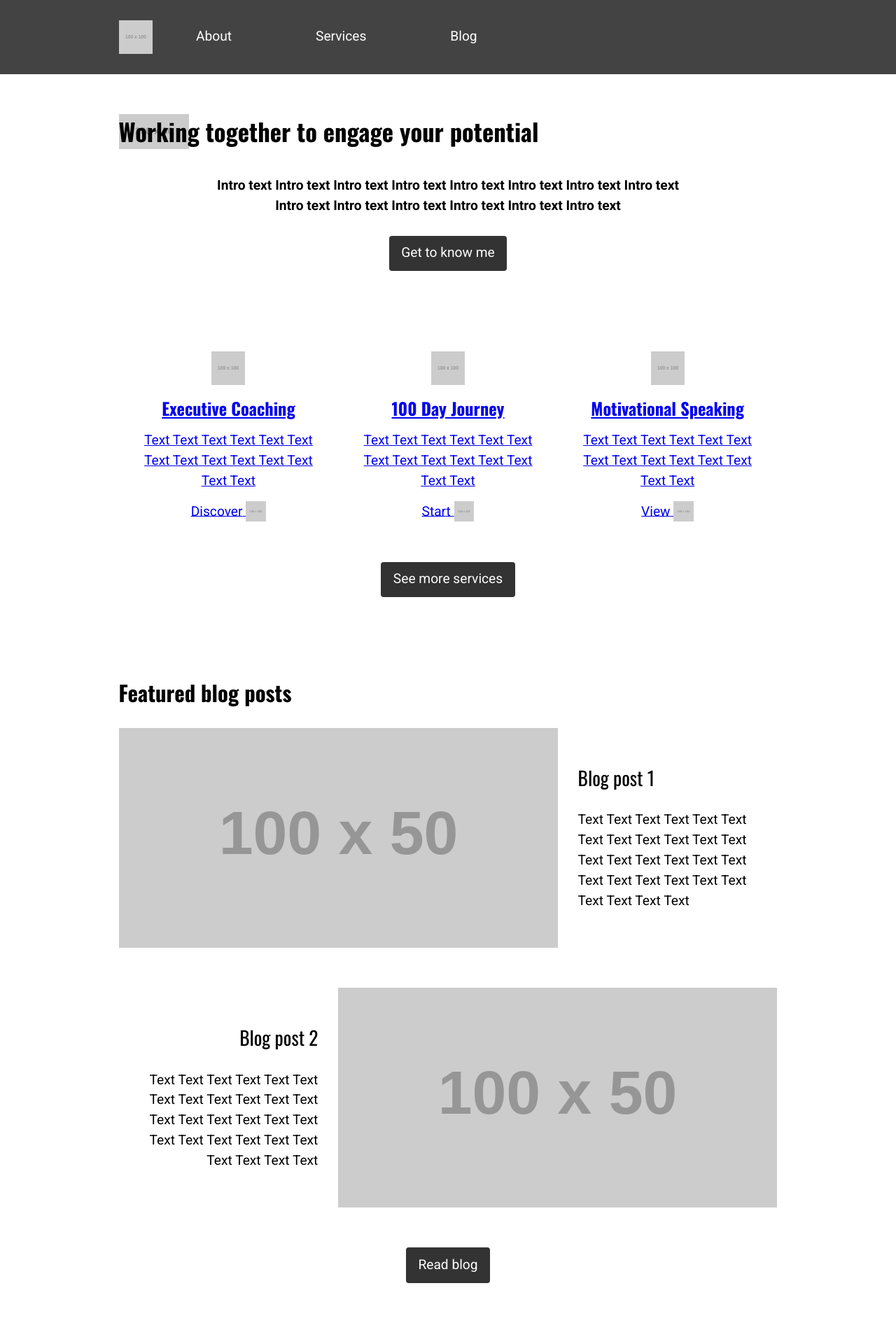
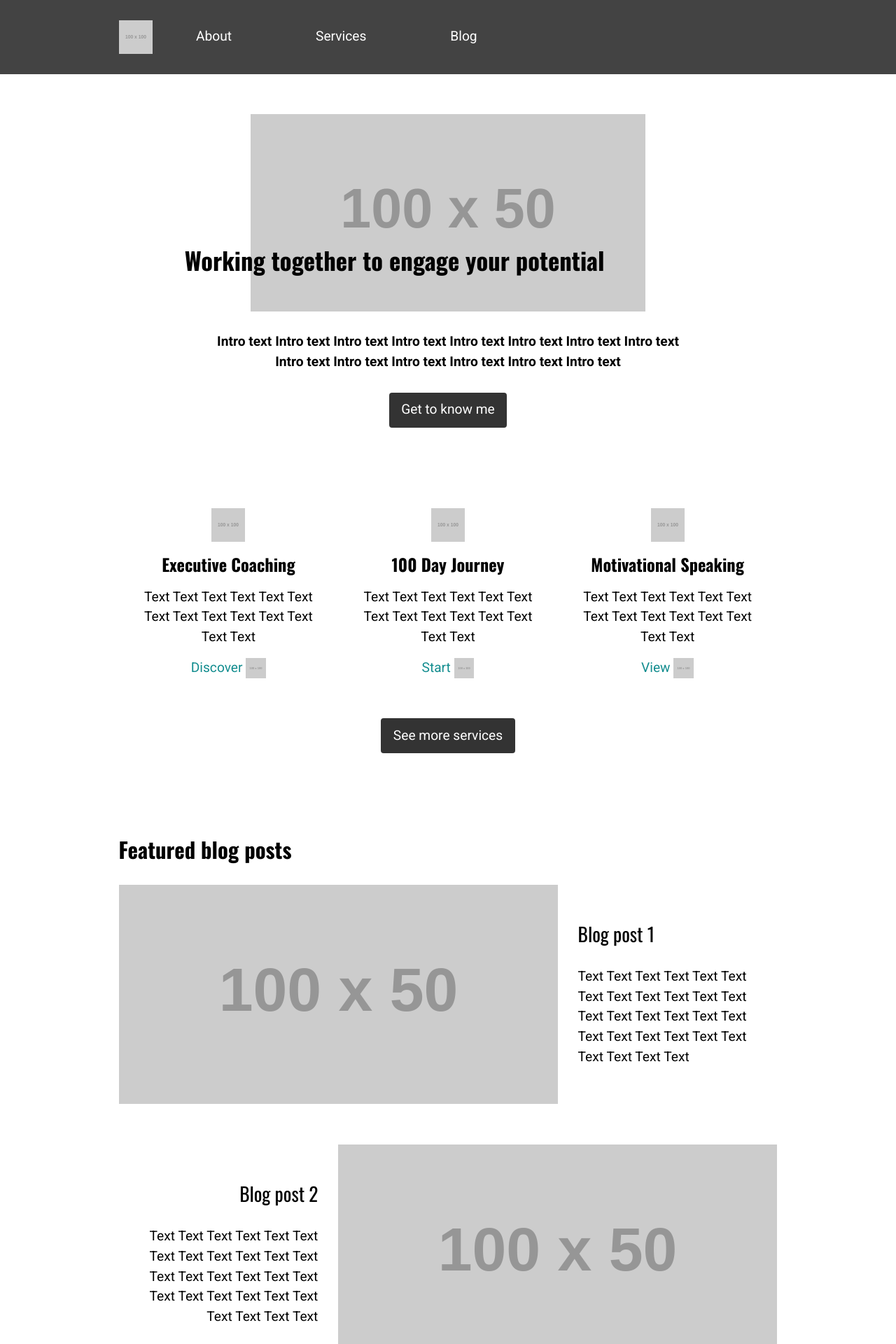
Before and after one commit to AlexSpagnuolo/rozross, a Jekyll site: the page built from index.html, in a window 1280 px wide. Shown: the top 1920 px of the page at 70% size. Built offline with Jekyll 4.4.1, drawn with Linux system fonts in a browser that asks for light colours.

Commit message:
Add home page css

```diff
--- a/css/main.css
+++ b/css/main.css
@@ -22,6 +22,19 @@ h3 {
 .white-link:hover,
 .white-link:focus {
   border-bottom: 2px solid #fff;
+}
+
+a {
+  text-decoration: none;
+  color: #000;
+}
+
+button {
+  transition: all .3s ease;
+}
+
+.grey-bg {
+  background-color: #F4F4F4;
 }
 
 /* Header start */
@@ -102,3 +115,37 @@ textarea {
 }
 
 /* Footer end */
+
+/* Home start */
+
+  .hook {
+    top: 65%;
+    left: 10%;
+    z-index: 1;
+  }
+
+  .cover-image {
+    display: block;
+    margin-left: auto;
+    margin-right: auto;
+    width: 60%;
+  }
+
+  .text-link {
+    color: #138D8F;
+    text-decoration: none;
+  }
+
+  .text-link-icon {
+    transition: all .3s ease;
+  }
+
+  .text-link:hover .text-link-icon {
+    transform: translateX(.5em);
+  }
+
+  .text-link:focus .text-link-icon {
+    transform: translateX(.5em);
+  }
+
+/* Home end */
```
